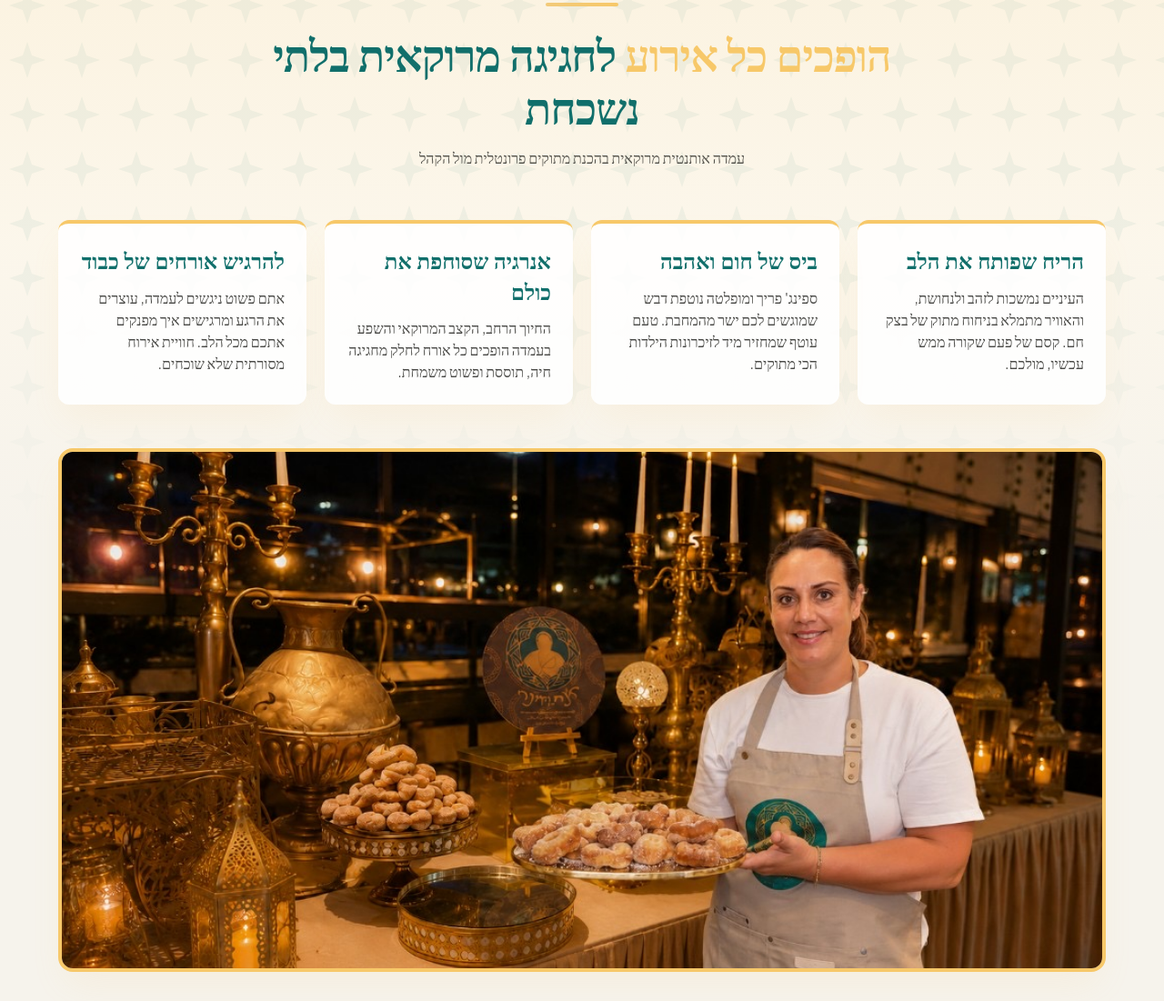
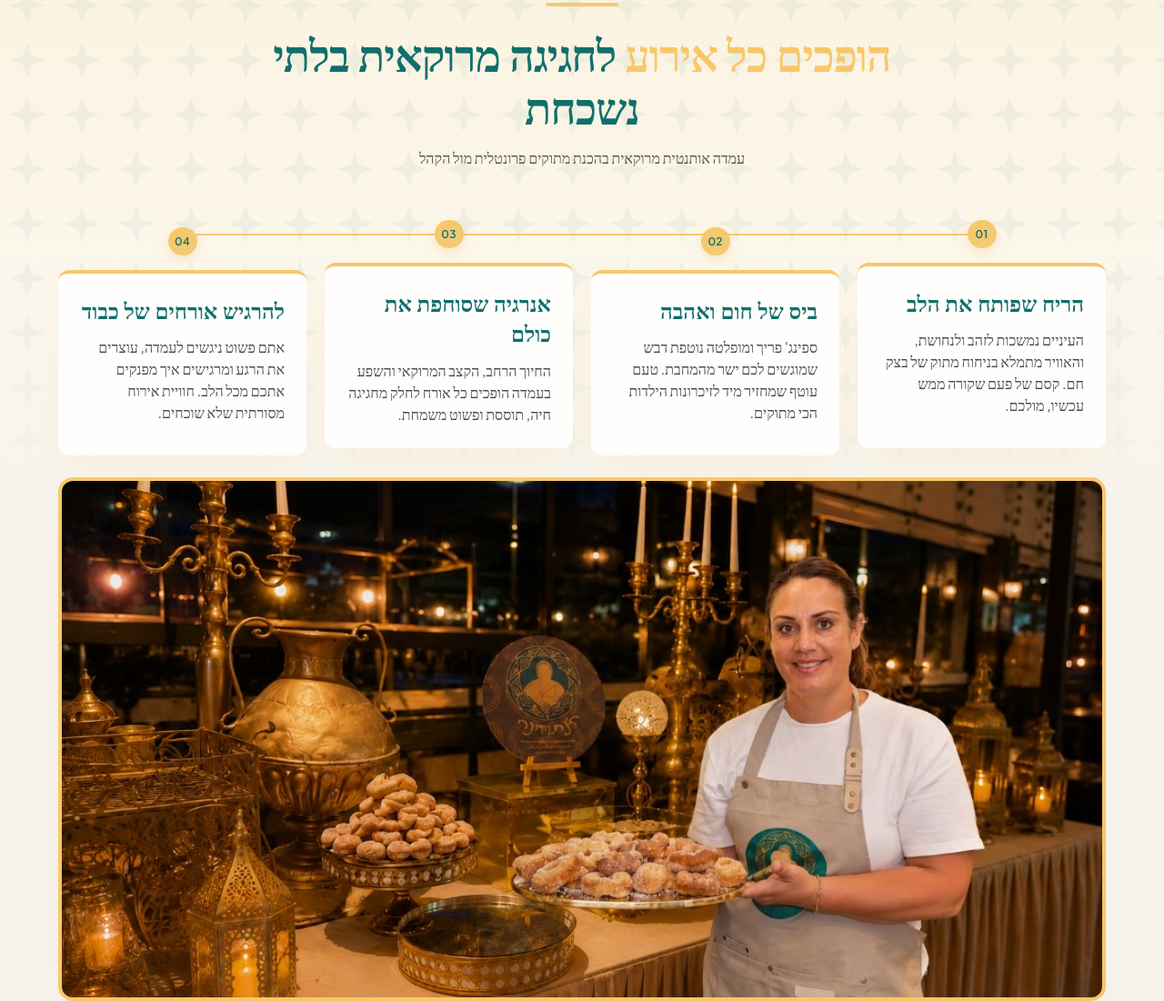
Before and after one commit to motibn/hana-hina, a website: page index.html in a window 1280 px wide. Shown: the part 854-1955 px from the top of the page at 91% size. Drawn offline with nearby package versions, Linux system fonts and the light colour scheme.

Commit message:
Add experience story section to index.html with enhanced styling and scroll reveal effects.
- Introduced a new ordered list for experience steps, enhancing narrative flow.
- Added CSS styles for experience story and steps, including visibility transitions.
- Implemented Intersection Observer for scroll reveal effects on experience elements.
- Updated layout for responsiveness across different screen sizes.

```diff
--- a/index.html
+++ b/index.html
@@ -129,6 +129,63 @@
             box-shadow: 0 20px 40px -10px rgba(247, 200, 105, 0.22);
         }
 
+        .experience-story {
+            list-style: none;
+            margin: 0 0 2rem;
+            padding: 0;
+            padding-inline-start: 2.75rem;
+            position: relative;
+            display: flex;
+            flex-direction: column;
+            gap: 2rem;
+        }
+
+        .experience-story::before {
+            content: '';
+            position: absolute;
+            top: 0.75rem;
+            bottom: 0.75rem;
+            inset-inline-start: 0.9375rem;
+            width: 2px;
+            background: linear-gradient(to bottom, var(--brand-gold), var(--brand-gold-dim));
+            border-radius: 9999px;
+        }
+
+        .experience-step {
+            position: relative;
+            list-style: none;
+            display: flex;
+            flex-direction: column;
+            opacity: 0;
+            transform: translateY(28px);
+            transition: opacity 0.6s ease, transform 0.6s ease;
+        }
+
+        .experience-step.is-visible {
+            opacity: 1;
+            transform: translateY(0);
+        }
+
+        .experience-step-marker {
+            position: absolute;
+            inset-inline-start: -2.75rem;
+            top: 1.25rem;
+            width: 1.875rem;
+            height: 1.875rem;
+            border-radius: 9999px;
+            background: linear-gradient(135deg, var(--brand-gold) 0%, var(--brand-gold-dim) 100%);
+            color: var(--brand-green);
+            font-family: 'Plus Jakarta Sans', sans-serif;
+            font-size: 0.6875rem;
+            font-weight: 700;
+            letter-spacing: 0.02em;
+            display: flex;
+            align-items: center;
+            justify-content: center;
+            box-shadow: 0 4px 12px rgba(247, 200, 105, 0.35);
+            z-index: 1;
+        }
+
         .section-divider {
             width: 5rem;
             height: 4px;
@@ -145,6 +202,71 @@
 
         .experience-photo {
             border-color: var(--brand-gold);
+            opacity: 0;
+            transform: scale(0.98);
+            transition: opacity 0.7s ease, transform 0.7s ease;
+        }
+
+        .experience-photo.is-visible {
+            opacity: 1;
+            transform: scale(1);
+        }
+
+        @media (min-width: 640px) {
+            .experience-story {
+                display: grid;
+                grid-template-columns: repeat(2, 1fr);
+                gap: 1.5rem;
+                padding-inline-start: 2.75rem;
+            }
+        }
+
+        @media (min-width: 1024px) {
+            .experience-story {
+                grid-template-columns: repeat(4, 1fr);
+                gap: 1.25rem;
+                padding-inline-start: 0;
+                padding-top: 2.5rem;
+            }
+
+            .experience-story::before {
+                top: 0.9375rem;
+                bottom: auto;
+                height: 2px;
+                width: auto;
+                inset-inline-start: 12.5%;
+                inset-inline-end: 12.5%;
+                background: linear-gradient(to left, var(--brand-gold), var(--brand-gold-dim));
+            }
+
+            .experience-step-marker {
+                position: relative;
+                inset-inline-start: auto;
+                top: auto;
+                margin: -2.5rem auto 1rem;
+                width: 2rem;
+                height: 2rem;
+                font-size: 0.75rem;
+            }
+
+            .experience-step.is-visible:nth-child(2),
+            .experience-step.is-visible:nth-child(4) {
+                transform: translateY(8px);
+            }
+        }
+
+        @media (prefers-reduced-motion: reduce) {
+            .experience-step,
+            .experience-photo {
+                opacity: 1;
+                transform: none;
+                transition: none;
+            }
+
+            .experience-step.is-visible:nth-child(2),
+            .experience-step.is-visible:nth-child(4) {
+                transform: none;
+            }
         }
 
         .experience-section,
@@ -484,24 +606,36 @@
 <h2 class="font-headline-md text-headline-md lg:text-headline-lg mb-3 sm:mb-4 leading-tight"><span class="text-primary">הופכים כל אירוע</span> <span class="text-secondary-fixed">לחגיגה מרוקאית בלתי נשכחת</span></h2>
 <p class="font-label-md text-sm sm:text-base text-on-surface/75 max-w-2xl mx-auto">עמדה אותנטית מרוקאית בהכנת מתוקים פרונטלית מול הקהל</p>
 </div>
-<div class="grid grid-cols-1 sm:grid-cols-2 lg:grid-cols-4 gap-4 sm:gap-5 mb-8 sm:mb-12">
+<ol class="experience-story mb-8 sm:mb-12" aria-label="שלבי החוויה">
+<li class="experience-step">
+<span class="experience-step-marker" aria-hidden="true">01</span>
 <article class="experience-card p-5 sm:p-6 bg-white/90 rounded-xl brand-shadow border-t-4 border-primary text-right">
 <h3 class="font-headline-sm text-headline-sm mb-3">הריח שפותח את הלב</h3>
 <p class="text-on-surface/80 text-sm sm:text-base leading-relaxed flex-1">העיניים נמשכות לזהב ולנחושת, והאוויר מתמלא בניחוח מתוק של בצק חם. קסם של פעם שקורה ממש עכשיו, מולכם.</p>
 </article>
+</li>
+<li class="experience-step">
+<span class="experience-step-marker" aria-hidden="true">02</span>
 <article class="experience-card p-5 sm:p-6 bg-white/90 rounded-xl brand-shadow border-t-4 border-primary text-right">
 <h3 class="font-headline-sm text-headline-sm mb-3">ביס של חום ואהבה</h3>
 <p class="text-on-surface/80 text-sm sm:text-base leading-relaxed flex-1">ספינג' פריך ומופלטה נוטפת דבש שמוגשים לכם ישר מהמחבת. טעם עוטף שמחזיר מיד לזיכרונות הילדות הכי מתוקים.</p>
 </article>
+</li>
+<li class="experience-step">
+<span class="experience-step-marker" aria-hidden="true">03</span>
 <article class="experience-card p-5 sm:p-6 bg-white/90 rounded-xl brand-shadow border-t-4 border-primary text-right">
 <h3 class="font-headline-sm text-headline-sm mb-3">אנרגיה שסוחפת את כולם</h3>
 <p class="text-on-surface/80 text-sm sm:text-base leading-relaxed flex-1">החיוך הרחב, הקצב המרוקאי והשפע בעמדה הופכים כל אורח לחלק מחגיגה חיה, תוססת ופשוט משמחת.</p>
 </article>
+</li>
+<li class="experience-step">
+<span class="experience-step-marker" aria-hidden="true">04</span>
 <article class="experience-card p-5 sm:p-6 bg-white/90 rounded-xl brand-shadow border-t-4 border-primary text-right">
 <h3 class="font-headline-sm text-headline-sm mb-3">להרגיש אורחים של כבוד</h3>
 <p class="text-on-surface/80 text-sm sm:text-base leading-relaxed flex-1">אתם פשוט ניגשים לעמדה, עוצרים את הרגע ומרגישים איך מפנקים אתכם מכל הלב. חוויית אירוח מסורתית שלא שוכחים.</p>
 </article>
-</div>
+</li>
+</ol>
 <div class="experience-photo story-image-frame rounded-2xl overflow-hidden aspect-[16/9] sm:aspect-[2/1] brand-shadow border-4">
 <img src="/assets/images/hero/hero.jpg" alt="עינת מגישה עמדת מתוקים מרוקאית מעוצבת באירוע חגיגי" class="w-full h-full object-cover object-[65%_center]" loading="lazy" width="1024" height="768">
 </div>
@@ -852,6 +986,28 @@
             }
         });
 
+        // Experience story scroll reveal
+        const storySteps = document.querySelectorAll('.experience-step');
+        const storyPhoto = document.querySelector('.experience-photo');
+        const prefersReducedMotion = window.matchMedia('(prefers-reduced-motion: reduce)').matches;
+
+        if (!prefersReducedMotion && (storySteps.length || storyPhoto)) {
+            const revealObserver = new IntersectionObserver((entries) => {
+                entries.forEach(entry => {
+                    if (entry.isIntersecting) entry.target.classList.add('is-visible');
+                });
+            }, { threshold: 0.25, rootMargin: '0px 0px -40px 0px' });
+
+            storySteps.forEach((step, i) => {
+                step.style.transitionDelay = `${i * 120}ms`;
+                revealObserver.observe(step);
+            });
+            if (storyPhoto) revealObserver.observe(storyPhoto);
+        } else {
+            storySteps.forEach(step => step.classList.add('is-visible'));
+            if (storyPhoto) storyPhoto.classList.add('is-visible');
+        }
+
         // Smooth scroll for anchors
         document.querySelectorAll('a[href^="#"]').forEach(anchor => {
             anchor.addEventListener('click', function (e) {
```
